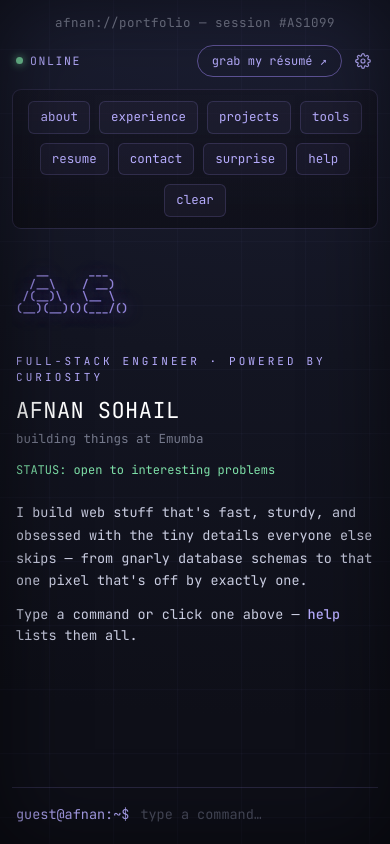
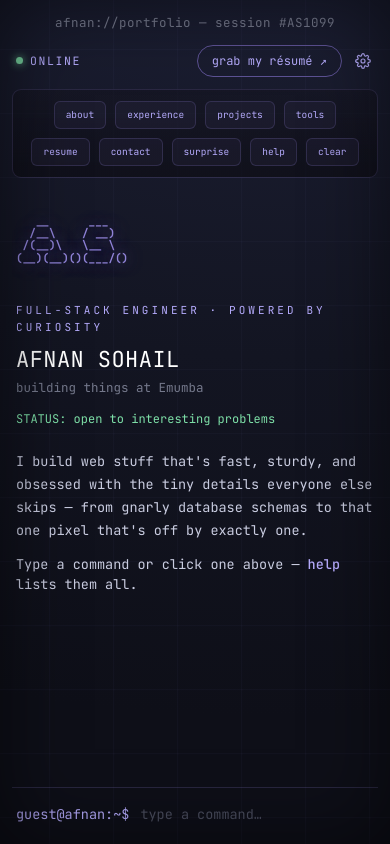
Before and after one commit to afnansohail/afnansohail.github.io, a React (Vite) app: page / in a window 390 px wide. Built offline with nearby package versions, Linux system fonts and the light colour scheme.

Commit message:
Update CommandBar button styling for responsive text sizes

```diff
--- a/src/components/terminal/CommandBar.tsx
+++ b/src/components/terminal/CommandBar.tsx
@@ -40,7 +40,7 @@ export default memo(function CommandBar({
         <button
           key={cmd}
           type="button"
-          className="tp-cmd"
+          className="tp-cmd text-[9.5px] md:text-[12.5px]"
           onClick={(e) => {
             e.stopPropagation();
             sound.blip();
@@ -48,7 +48,6 @@ export default memo(function CommandBar({
           }}
           style={{
             fontFamily: "var(--mono)",
-            fontSize: 12.5,
             background: "rgba(var(--glow-rgb),.06)",
             color: "#dcdcec",
             border: "1px solid var(--line)",
```
